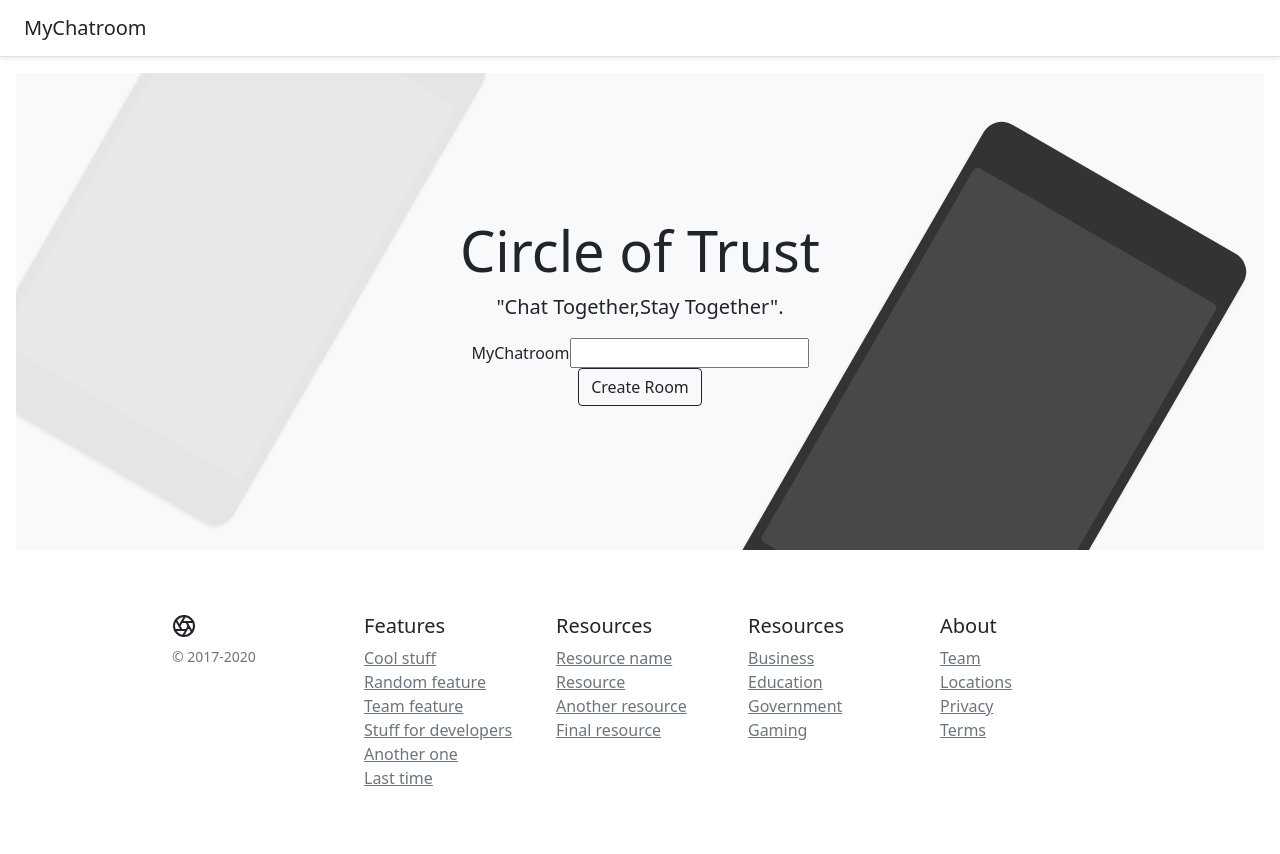
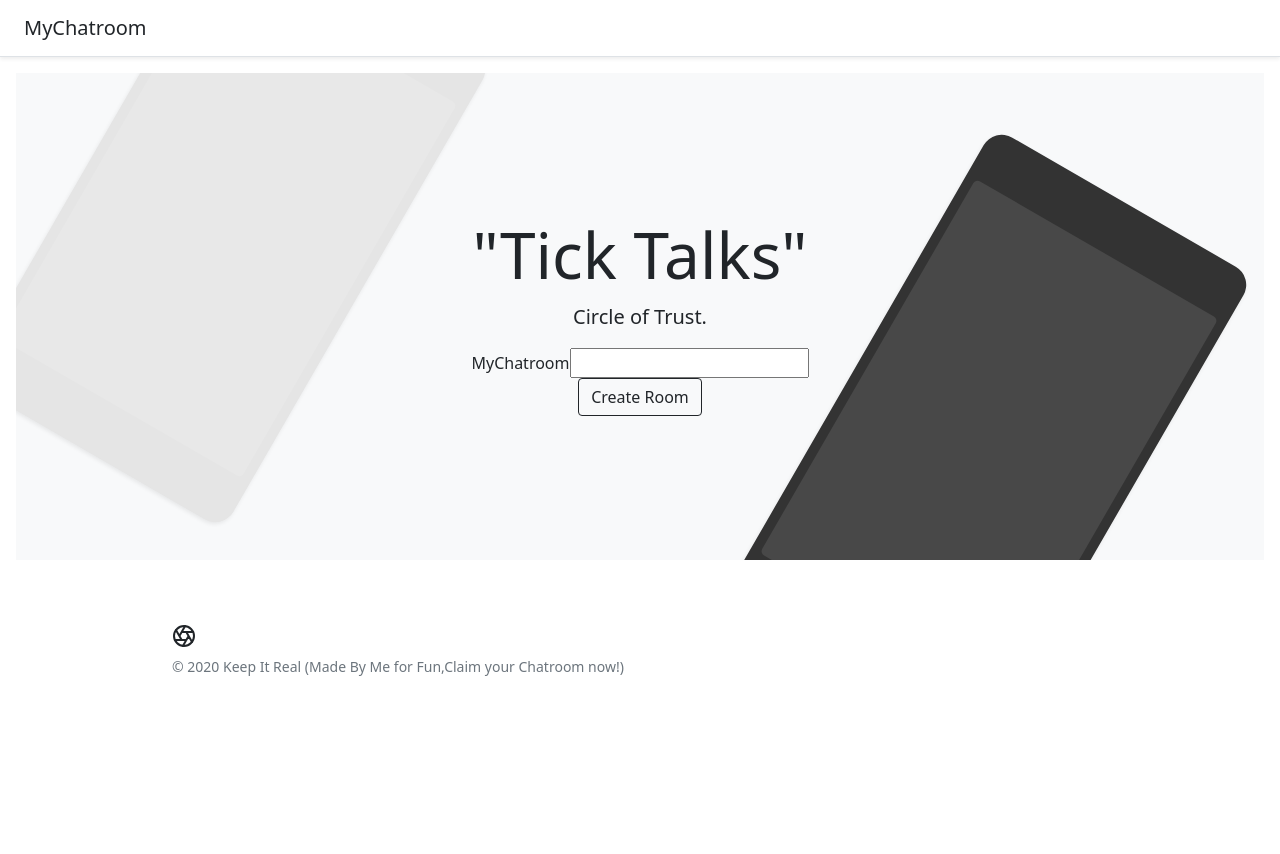
Before and after one commit to VishwajeetSingh007/Chatoom, a PHP site: page /chatroom/ in a window 1280 px wide. After the commit the page ends 676 px from the top, so only its background shows below. Run offline with PHP 8.4, Linux system fonts and the light colour scheme; some libraries are stand-ins or nearby versions.

Commit message:
Update index.php

```diff
--- a/index.php
+++ b/index.php
@@ -7,7 +7,7 @@
     <meta name="description" content="">
     <meta name="author" content="Mark Otto, Jacob Thornton, and Bootstrap contributors">
     <meta name="generator" content="Hugo 0.79.0">
-    <title>Chamber of Secrets</title>
+    <title>The Republic of Chat!</title>
 
     <link rel="canonical" href="https://getbootstrap.com/docs/5.0/examples/product/">
 
@@ -57,8 +57,8 @@
 <main>
   <div class="position-relative overflow-hidden p-3 p-md-5 m-md-3 text-center bg-light">
     <div class="col-md-5 p-lg-5 mx-auto my-5">
-      <h1 class="display-4 fw-normal">Circle of Trust</h1>
-      <p class="lead fw-normal">"Chat Together,Stay Together".</p>
+      <h1 class="display-3 fw-normal"> "Tick Talks"</h1>
+      <p class="lead fw-normal">Circle of Trust.</p>
       <form action="Create.php" method="post">
         MyChatroom<input type="text" name="room">
       <button class="btn btn-outline-dark" href="#">Create Room</button>
@@ -73,46 +73,9 @@
   <div class="row">
     <div class="col-12 col-md">
       <svg xmlns="http://www.w3.org/2000/svg" width="24" height="24" fill="none" stroke="currentColor" stroke-linecap="round" stroke-linejoin="round" stroke-width="2" class="d-block mb-2" role="img" viewBox="0 0 24 24"><title>Product</title><circle cx="12" cy="12" r="10"/><path d="M14.31 8l5.74 9.94M9.69 8h11.48M7.38 12l5.74-9.94M9.69 16L3.95 6.06M14.31 16H2.83m13.79-4l-5.74 9.94"/></svg>
-      <small class="d-block mb-3 text-muted">&copy; 2017-2020</small>
+      <small class="d-block mb-3 text-muted">&copy; 2020 Keep It Real (Made By Me for Fun,Claim your Chatroom now!)</small>
     </div>
-    <div class="col-6 col-md">
-      <h5>Features</h5>
-      <ul class="list-unstyled text-small">
-        <li><a class="link-secondary" href="#">Cool stuff</a></li>
-        <li><a class="link-secondary" href="#">Random feature</a></li>
-        <li><a class="link-secondary" href="#">Team feature</a></li>
-        <li><a class="link-secondary" href="#">Stuff for developers</a></li>
-        <li><a class="link-secondary" href="#">Another one</a></li>
-        <li><a class="link-secondary" href="#">Last time</a></li>
-      </ul>
-    </div>
-    <div class="col-6 col-md">
-      <h5>Resources</h5>
-      <ul class="list-unstyled text-small">
-        <li><a class="link-secondary" href="#">Resource name</a></li>
-        <li><a class="link-secondary" href="#">Resource</a></li>
-        <li><a class="link-secondary" href="#">Another resource</a></li>
-        <li><a class="link-secondary" href="#">Final resource</a></li>
-      </ul>
-    </div>
-    <div class="col-6 col-md">
-      <h5>Resources</h5>
-      <ul class="list-unstyled text-small">
-        <li><a class="link-secondary" href="#">Business</a></li>
-        <li><a class="link-secondary" href="#">Education</a></li>
-        <li><a class="link-secondary" href="#">Government</a></li>
-        <li><a class="link-secondary" href="#">Gaming</a></li>
-      </ul>
-    </div>
-    <div class="col-6 col-md">
-      <h5>About</h5>
-      <ul class="list-unstyled text-small">
-        <li><a class="link-secondary" href="#">Team</a></li>
-        <li><a class="link-secondary" href="#">Locations</a></li>
-        <li><a class="link-secondary" href="#">Privacy</a></li>
-        <li><a class="link-secondary" href="#">Terms</a></li>
-      </ul>
-    </div>
+
   </div>
 </footer>
 
```
